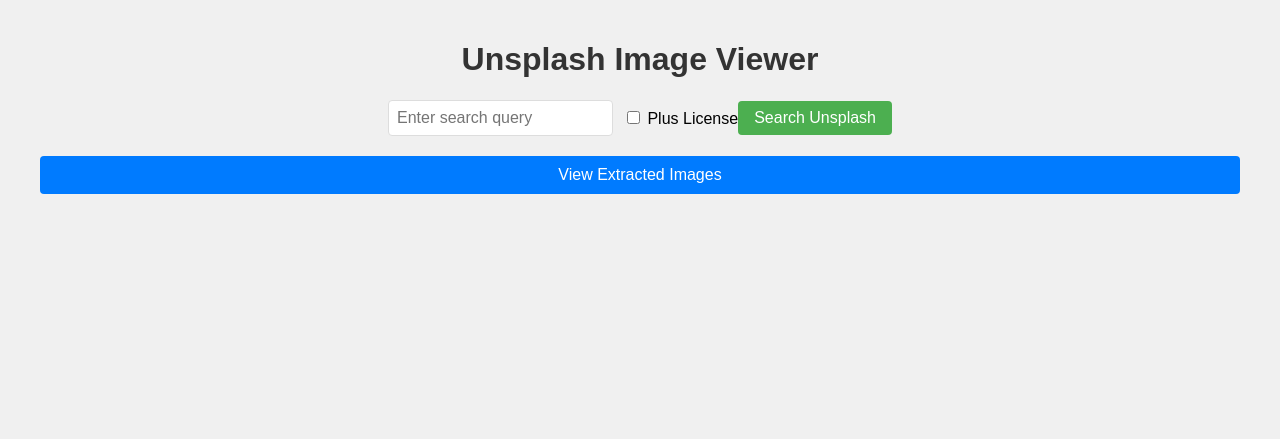
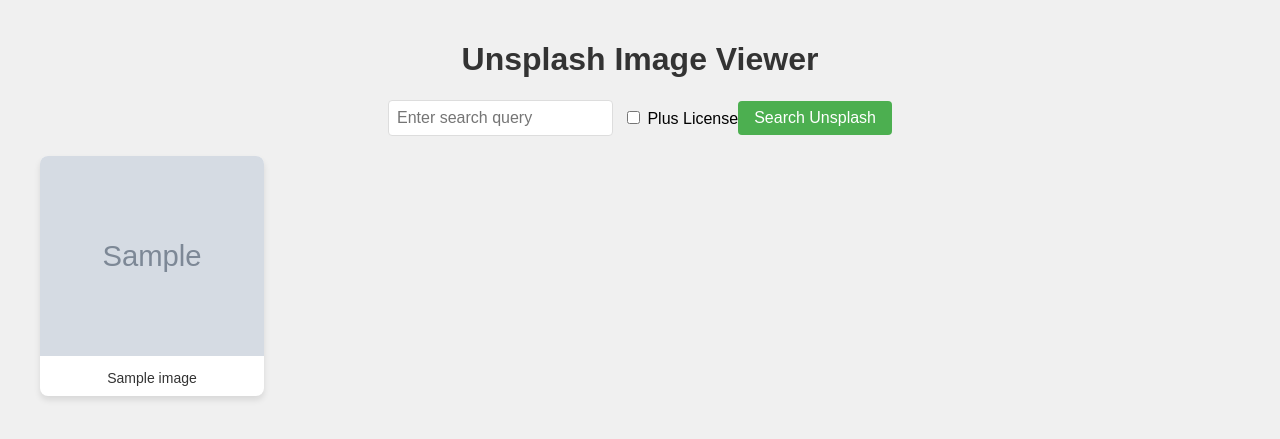
Before and after one commit to IanDuffy/UnsplashImageExtractor, a Flask app: template flask_app/templates/index.html in a window 1280 px wide. Shown: the top 439 px of the page. Run offline with Flask 3, Linux system fonts and the light colour scheme; the template is opened without the code that fills it: most values are stand-ins (such as "Sample title", 1, 10 or a date in 2020); grey boxes marked "Sample" are stand-in pictures.

Commit message:
Agent step completed: Display extracted images on Flask app's index.html

```diff
--- a/flask_app/main.py
+++ b/flask_app/main.py
@@ -13,7 +13,16 @@ os.makedirs(downloaded_files_path, exist_ok=True)
 
 @app.route('/')
 def index():
-    return render_template('index.html')
+    # Get the latest JSON file from the downloaded_files directory
+    json_files = [f for f in os.listdir(downloaded_files_path) if f.endswith('.json')]
+    if json_files:
+        latest_file = max(json_files, key=lambda x: os.path.getctime(os.path.join(downloaded_files_path, x)))
+        file_path = os.path.join(downloaded_files_path, latest_file)
+        with open(file_path, 'r') as f:
+            data = json.load(f)
+        return render_template('index.html', images=data['images'])
+    else:
+        return render_template('index.html', images=[])
 
 @app.route('/search')
 def search():
@@ -50,21 +59,6 @@ def status():
     print("Status endpoint accessed")
     return jsonify({"status": "running"})
 
-@app.route('/view_images')
-def view_images():
-    # Get the latest JSON file from the downloaded_files directory
-    json_files = [f for f in os.listdir(downloaded_files_path) if f.endswith('.json')]
-    if not json_files:
-        return "No image data available", 404
-
-    latest_file = max(json_files, key=lambda x: os.path.getctime(os.path.join(downloaded_files_path, x)))
-    file_path = os.path.join(downloaded_files_path, latest_file)
-
-    with open(file_path, 'r') as f:
-        data = json.load(f)
-
-    return render_template('view_images.html', images=data['images'])
-
 @app.route('/downloaded_files/<path:filename>')
 def downloaded_files(filename):
     return send_from_directory(downloaded_files_path, filename)
--- a/flask_app/templates/index.html
+++ b/flask_app/templates/index.html
@@ -15,7 +15,16 @@
         </label>
         <button type="submit">Search Unsplash</button>
     </form>
-    <a href="{{ url_for('view_images') }}" class="view-images-link">View Extracted Images</a>
+    <div id="imageGrid">
+        {% for image in images %}
+        <div class="image-container">
+            <a href="{{ image.imageUrl }}" target="_blank">
+                <img src="{{ image.thumbnailUrl }}" alt="{{ image.title }}">
+            </a>
+            <p>{{ image.title }}</p>
+        </div>
+        {% endfor %}
+    </div>
     <script>
         document.getElementById('searchForm').addEventListener('submit', function(e) {
             e.preventDefault();
@@ -28,6 +37,14 @@
                     window.open(data.search_url, '_blank');
                 });
         });
+
+        // Function to refresh the page
+        function refreshPage() {
+            location.reload();
+        }
+
+        // Refresh the page every 10 seconds
+        setInterval(refreshPage, 10000);
     </script>
 </body>
 </html>
```
